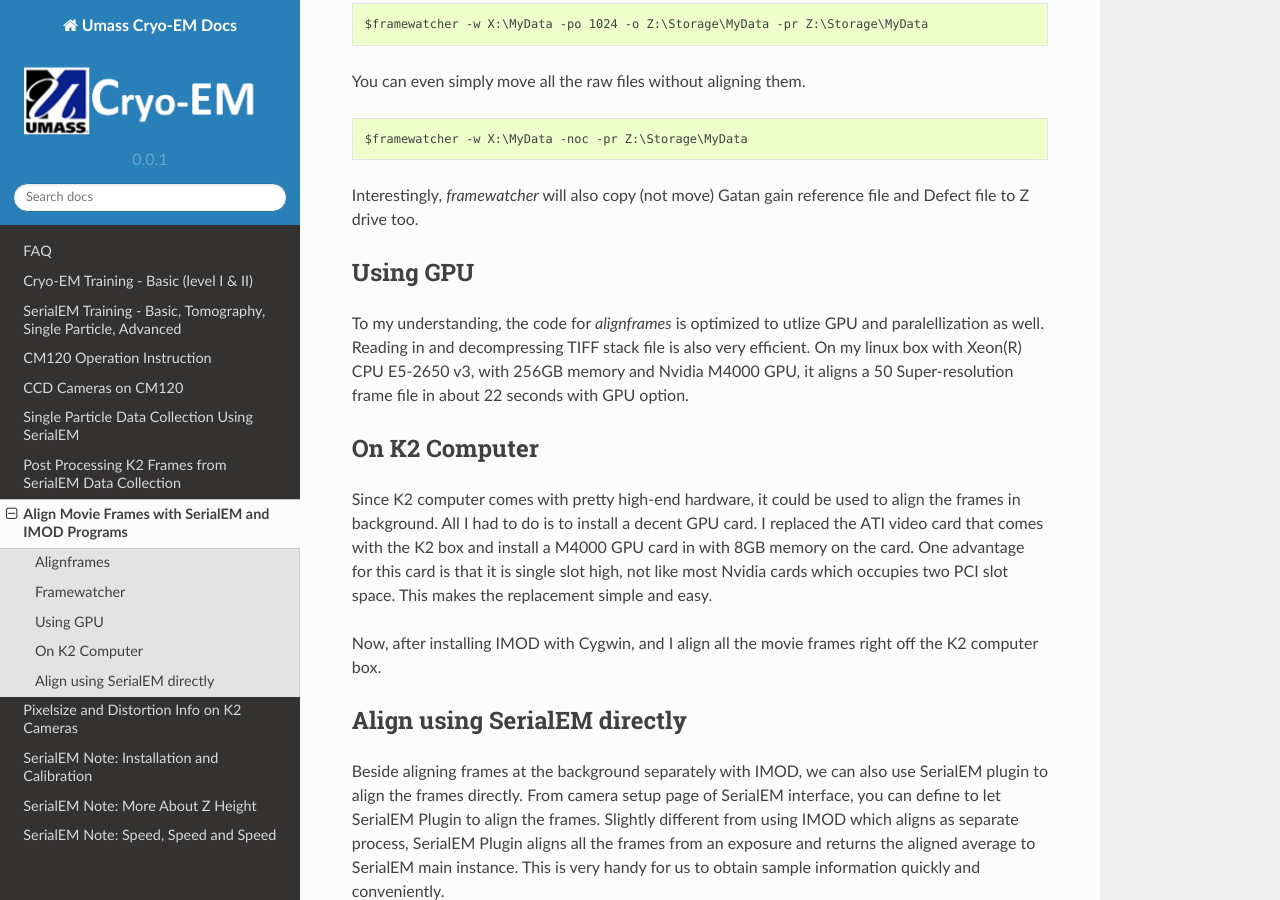
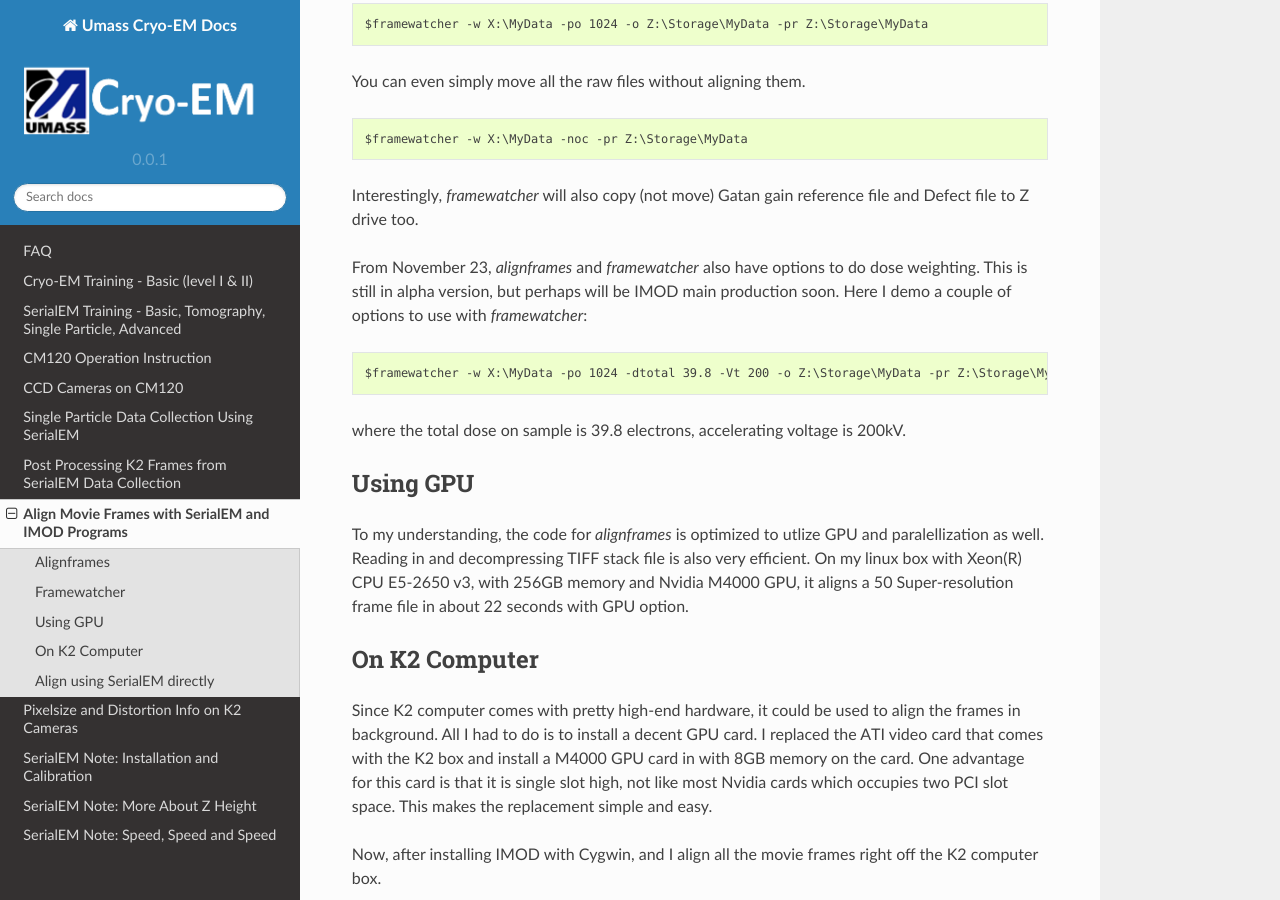
Before and after one commit to xuchen66/sphinx-emdocs, a Sphinx documentation site: the page built from source/align-movie-frames-imod.rst, in a window 1280 px wide and 900 px high, scrolled down 3037 px. Built offline with Sphinx 7.4.7 and the Read the Docs theme 2.0.0, drawn with Linux system fonts in a browser that asks for light colours; pages that are not in the unit, such as notebooks, are missing from menus; some of the changed text lies outside the part shown.

Commit message:
Update align-movie-frames-imod.rst

```diff
--- a/source/align-movie-frames-imod.rst
+++ b/source/align-movie-frames-imod.rst
@@ -148,6 +148,14 @@ You can even simply move all the raw files without aligning them.
 
 Interestingly, *framewatcher* will also copy (not move) Gatan gain reference file and Defect file to Z drive too.
 
+From November 23, *alignframes* and *framewatcher* also have options to do dose weighting. This is still in alpha version, but perhaps will be IMOD main production soon. Here I demo a couple of options to use with *framewatcher*:
+
+.. code-block:: none
+
+   $framewatcher -w X:\MyData -po 1024 -dtotal 39.8 -Vt 200 -o Z:\Storage\MyData -pr Z:\Storage\MyData
+
+where the total dose on sample is 39.8 electrons, accelerating voltage is 200kV.
+
 
 .. _using_GPU:
 
```
Also changed, not shown: other parts of source/align-movie-frames-imod.rst (+1 -1 lines).
